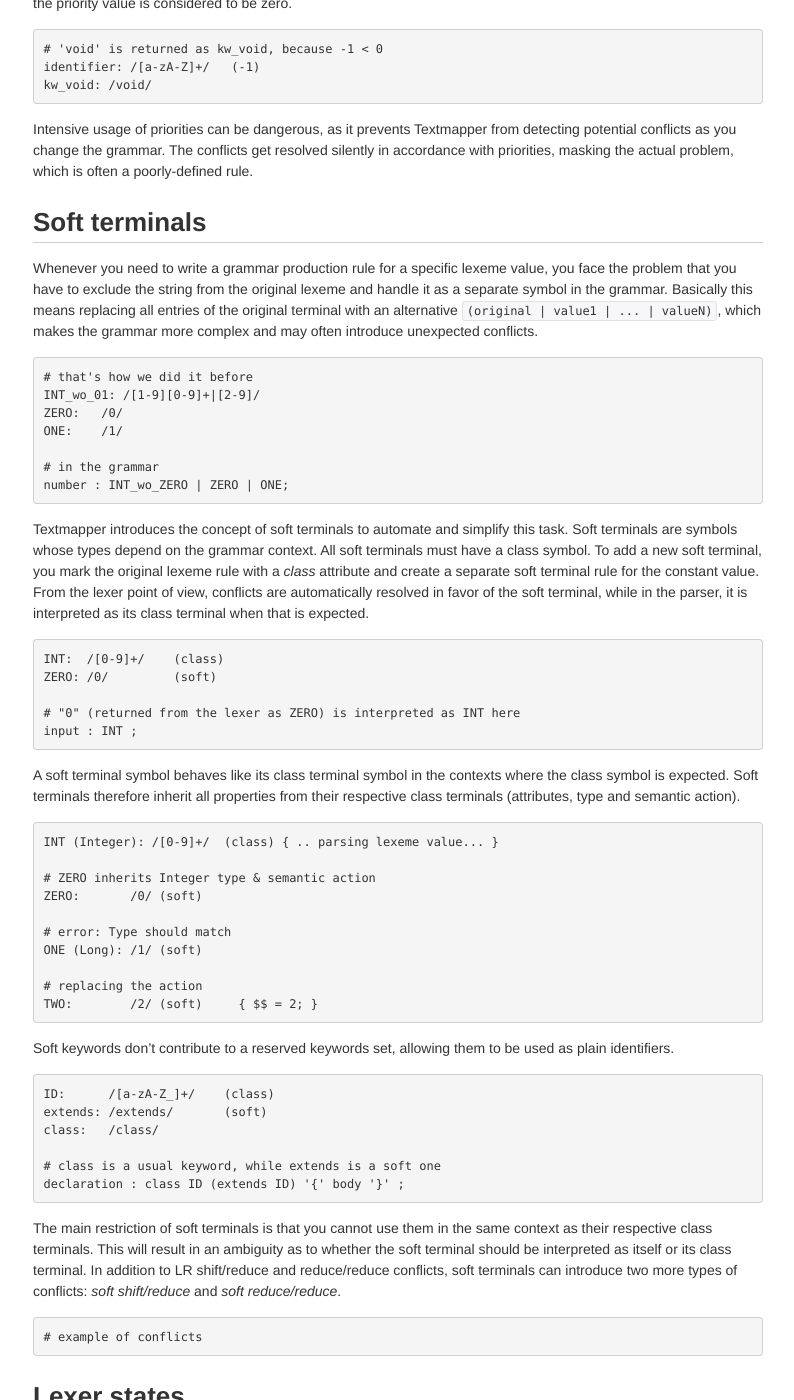
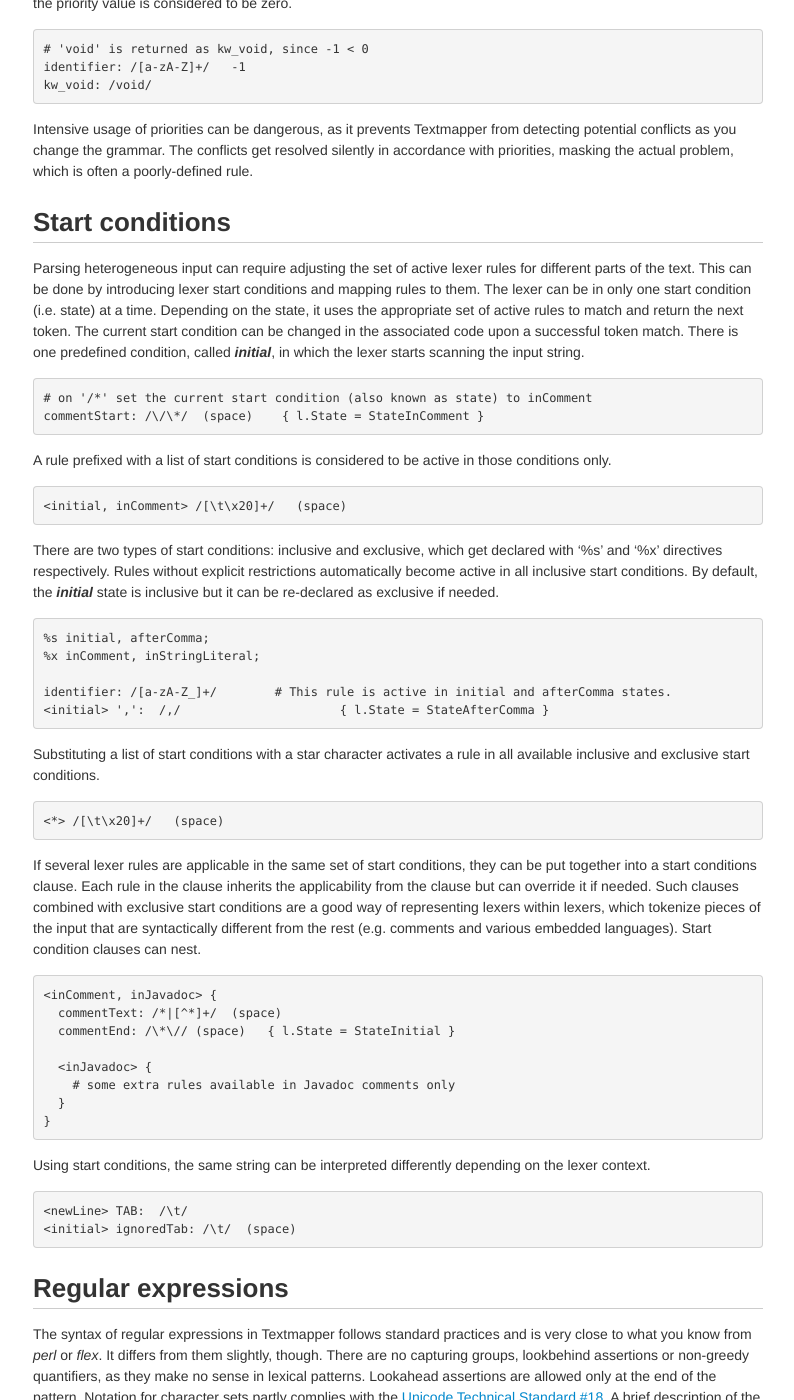
Before and after one commit to inspirer/textmapper, a Jekyll site: the page built from documentation.md, in a window 1280 px wide and 1400 px high, scrolled down 2672 px. Shown: the whole window, without its empty margins (242-1036 px from the left). Built offline with Jekyll 4.4.1, drawn with Linux system fonts in a browser that asks for light colours; some of the changed text lies outside the part shown.

Commit message:
Revise the lexer documentation

````diff
--- a/documentation.md
+++ b/documentation.md
@@ -12,11 +12,11 @@ The textmapper input file contains definitions of the lexer and parser as well a
 
 The source text is a sequence of Unicode characters. By default, it is stored in a file with the extension .tm which is represented in the UTF-8 encoding.
 
-Whitespaces (including line breaks) have no special meaning, and are used only as token separators. Single-line comments start with a hash character (#). Larger pieces of text can be commented out with traditional block comments (`/* .. */`). Identifiers consist of case-sensitive sequences of alphanumeric or underscore characters and cannot start with a digit. As an exception, they are also allowed to have dashes in the middle, as is common in many reference grammars. Another possible form of an identifier is a sequence of characters in single quotes ('), which is useful for naming keywords and punctuation tokens.
+Whitespaces (including line breaks) have no special meaning, and are used only as token separators. Single-line comments start with a hash character (`#`). Larger pieces of text can be commented out with traditional block comments (`/* .. */`). Identifiers consist of case-sensitive sequences of alphanumeric or underscore characters and cannot start with a digit. As an exception, they are also allowed to have dashes in the middle, as is common in many reference grammars. Another possible form of an identifier is a sequence of characters in single quotes ('), which is useful for naming keywords and punctuation tokens.
 
 ## Options
 
-Textmapper files must start with a header specifying a name for the grammar and a target language for the generated lexer and parser. Semantic actions and value types associated with symbols are considered to be in that language. The header is followed by zero or more generation options, which can be used to tweak the Textmapper output.
+Textmapper files must start with a header specifying a name for the grammar and a target language for the generated code. Semantic actions and value types associated with symbols are considered to be in that language. The header is followed by zero or more generation options, which can be used to tweak the Textmapper output.
 
 	language js(go);     # A Javascript parser in Go.
 
@@ -66,119 +66,75 @@ Mapping an input string to a terminal can be handled by the associated code.
 
 ## Associated values
 
-During the parsing process, each symbol can optionally hold an associated value. Different symbols can have values of different types. The type can be specified in parentheses next to the symbol name. For example, IntegerConstant represents any number in the code, while the value of the number is usually attached to the symbol as the associated data.
+During the parsing process, each symbol can optionally hold an associated value. Different symbols can have values of different types. The type can be specified in braces next to the symbol name. For example, IntegerConstant represents any number in the code, while the value of the number is usually attached to the symbol as the associated data.
 
-	IntegerConstant (Integer): /[0-9]+/
+	IntegerConstant {Integer}: /[0-9]+/
 
 By default, the associated value is null (nil, NULL, 0, etc., depending on the target language and type). To compute it for a terminal, add a semantic action to the lexer rule. "$value" is an alias for the associated value variable of the current terminal under construction.
 
-	IntegerConstant (int): /[0-9]+/ { $value = Integer.parseInt(current()); }
+	IntegerConstant {int}: /[0-9]+/ { $value = Integer.parseInt(current()); }
 
 When the string type is chosen for a terminal, the matched text is taken as the default associated value. Semantic actions can override this default value (to perform decoding, for example).
 
 	# value is taken from the parsed text as is
-	ID (String): /[a-z]+/
+	ID {String}: /[a-z]+/
 
 ## Lexer conflicts
 
 When a string of characters is matched by two rules, Textmapper reports a conflict. In most cases one of the regular expressions can be rewritten to exclude the conflicting string. Although that is possible in theory, in practice it may lead to enormously long and unreadable definitions. Textmapper has two mechanisms to avoid this problem. The first one is applicable when one of the rules matches only one specific string. I.e. we have a more general and a more specific rule matching the same string. Marking the general one with the _(class)_ attribute tells Textmapper to prefer specific rules over it.
 
-	# 'void' is returned as kw_void, because kw_void is an identifier
+	# 'keyword' has a priority over identifier, since it is a more specific rule.
 	identifier: /[a-zA-Z]+/   (class)
-	kw_void: /void/
+	'keyword': /keyword/
 
 For all constant regular expressions, Textmapper tries to find a matching _class_ rule. If there are two, a fatal error is reported.
 
 Another solution is to use numerical priorities. The rule with the highest priority value is chosen. When not specified, the priority value is considered to be zero.
 
-	# 'void' is returned as kw_void, because -1 < 0
-	identifier: /[a-zA-Z]+/   (-1)
+	# 'void' is returned as kw_void, since -1 < 0
+	identifier: /[a-zA-Z]+/   -1
 	kw_void: /void/
 
 Intensive usage of priorities can be dangerous, as it prevents Textmapper from detecting potential conflicts as you change the grammar. The conflicts get resolved silently in accordance with priorities, masking the actual problem, which is often a poorly-defined rule.
 
-## Soft terminals
+## Start conditions
 
-Whenever you need to write a grammar production rule for a specific lexeme value, you face the problem that you have to exclude the string from the original lexeme and handle it as a separate symbol in the grammar. Basically this means replacing all entries of the original terminal with an alternative ```(original | value1 | ... | valueN)```, which makes the grammar more complex and may often introduce unexpected conflicts.
+Parsing heterogeneous input can require adjusting the set of active lexer rules for different parts of the text. This can be done by introducing lexer start conditions and mapping rules to them. The lexer can be in only one start condition (i.e. state) at a time. Depending on the state, it uses the appropriate set of active rules to match and return the next token. The current start condition can be changed in the associated code upon a successful token match. There is one predefined condition, called **_initial_**, in which the lexer starts scanning the input string.
 
-	# that's how we did it before
-	INT_wo_01: /[1-9][0-9]+|[2-9]/
-	ZERO:   /0/
-	ONE:    /1/
+	# on '/*' set the current start condition (also known as state) to inComment
+	commentStart: /\/\*/  (space)    { l.State = StateInComment }
 
-	# in the grammar
-	number : INT_wo_ZERO | ZERO | ONE;
+A rule prefixed with a list of start conditions is considered to be active in those conditions only.
 
-Textmapper introduces the concept of soft terminals to automate and simplify this task. Soft terminals are symbols whose types depend on the grammar context. All soft terminals must have a class symbol. To add a new soft terminal, you mark the original lexeme rule with a _class_ attribute and create a separate soft terminal rule for the constant value. From the lexer point of view, conflicts are automatically resolved in favor of the soft terminal, while in the parser, it is interpreted as its class terminal when that is expected.
+	<initial, inComment> /[\t\x20]+/   (space)
 
-	INT:  /[0-9]+/    (class)
-	ZERO: /0/         (soft)
+There are two types of start conditions: inclusive and exclusive, which get declared with '%s' and '%x' directives respectively. Rules without explicit restrictions automatically become active in all inclusive start conditions. By default, the **_initial_** state is inclusive but it can be re-declared as exclusive if needed.
 
-	# "0" (returned from the lexer as ZERO) is interpreted as INT here
-	input : INT ;
+	%s initial, afterComma;
+	%x inComment, inStringLiteral;
 
-A soft terminal symbol behaves like its class terminal symbol in the contexts where the class symbol is expected. Soft terminals therefore inherit all properties from their respective class terminals (attributes, type and semantic action).
+	identifier: /[a-zA-Z_]+/        # This rule is active in initial and afterComma states.
+	<initial> ',':  /,/                      { l.State = StateAfterComma }
 
-	INT (Integer): /[0-9]+/  (class) { .. parsing lexeme value... }
+Substituting a list of start conditions with a star character activates a rule in all available inclusive and exclusive start conditions.
 
-	# ZERO inherits Integer type & semantic action
-	ZERO:       /0/ (soft)
+	<*> /[\t\x20]+/   (space)
 
-	# error: Type should match
-	ONE (Long): /1/ (soft)
+If several lexer rules are applicable in the same set of start conditions, they can be put together into a start conditions clause. Each rule in the clause inherits the applicability from the clause but can override it if needed. Such clauses combined with exclusive start conditions are a good way of representing lexers within lexers, which tokenize pieces of the input that are syntactically different from the rest (e.g. comments and various embedded languages). Start condition clauses can nest.
 
-	# replacing the action
-	TWO:        /2/ (soft)     { $$ = 2; }
+	<inComment, inJavadoc> {
+	  commentText: /*|[^*]+/  (space)
+	  commentEnd: /\*\// (space)   { l.State = StateInitial }
 
-Soft keywords don't contribute to a reserved keywords set, allowing them to be used as plain identifiers.
+	  <inJavadoc> {
+	    # some extra rules available in Javadoc comments only
+	  }
+	}
 
-	ID:      /[a-zA-Z_]+/    (class)
-	extends: /extends/       (soft)
-	class:   /class/
+Using start conditions, the same string can be interpreted differently depending on the lexer context.
 
-	# class is a usual keyword, while extends is a soft one
-	declaration : class ID (extends ID) '{' body '}' ;
-
-The main restriction of soft terminals is that you cannot use them in the same context as their respective class terminals. This will result in an ambiguity as to whether the soft terminal should be interpreted as itself or its class terminal. In addition to LR shift/reduce and reduce/reduce conflicts, soft terminals can introduce two more types of conflicts: _soft shift/reduce_ and _soft reduce/reduce_.
-
-	# example of conflicts
-
-## Lexer states
-
-Parsing heterogeneous input can require adjusting the set of active lexer rules for different parts of the stream. This can be done by introducing lexer states and mapping rules to them. The lexer can be in only one state at a time. Depending on the state, it uses the appropriate set of rules to match and return the next token. The current state can be changed after a successful token match using transition maps (see below), or from the associated code. There is one predefined state, called **_initial_**, in which the lexer starts reading the stream.
-
-	# after '/*' shift to inComment state
-	commentStart: /\/\*/  (space)    { setState(States.inComment); }
-
-States are declared in a mapping clause. In its simple form, a mapping clause is a comma separated list of state names. All rules following the declaration (up to the next mapping clause) are applicable only in the enumerated states.
-
-	[inComment]
-	commentText: /*|[^*]+/  (space)
-	commentEnd: /\*\// (space)   { setState(States.initial); }
-
-All rules before the first mapping clause fall into the **_initial_** state.
-
-A transition can be declared without associated code by using arrow notation.
-
-	commentStart: /\/\*/  (space, -> inComment)
-
-The mapping clause can contain transitions for each state, which are inherited by rules without explicitly specified transitions.
-
-	# Example: lexer is in newLine state only immediately after \n
-	[initial, newLine -> initial]
-	NL:   /\n/   (space, -> newLine)
-
-	# no transition, inherits transition from newLine to initial
-	ID:  /[a-z]+/
-
-Depending on the state, the same string can be handled in more than one way.
-
-	[newLine] TAB:  /\t/
-	[initial] ignoredTab: /\t/  (space)
-
-All specified transitions are applied before the execution of the associated code, so the current state of the lexer can be fine-tuned in the code even when declarative transitions are used.
-
-	leftParen: /\(/   (-> inParentheses)		{ if (!isExpression()) setState(States.initial); }
+	<newLine> TAB:  /\t/
+	<initial> ignoredTab: /\t/  (space)
 
 ## Regular expressions
 
@@ -236,6 +192,10 @@ Pattern definitions
 
 	{name}         the substitution of the `name' pattern definition
 
+Special symbols
+
+	{eoi}          an end-of-input (can appear at the end of a pattern only)
+
 Supported unicode categories (in `\p{xx}`)
 
 	Lu             Letter, uppercase
@@ -269,23 +229,6 @@ Supported unicode categories (in `\p{xx}`)
 	Co             Other, private use
 	Cn             Other, not assigned (including non-characters)
 
-Pattern modifiers (in `/pattern/si`)
-
-	s              change `.' to match any character (even a newline)
-	i              case-insensitive pattern matching
-
-Unsupported (planned)
-
-	^              the beginning of a line
-	$              the end of a line
-	{eoi}          an end-of-input (can appear at the end of a pattern only)
-	[\w]{-}[A-Z]   difference of two character sets (left associative operator)
-	{+}            union
-	{&&}           intersection (has lower priority than {+} or {-})
-	\Q             quotes all characters until \E
-	(?is:R)        match an `R' with the given modifiers (see Pattern modifiers)
-	(?-i:R)        turns off modifier
-
 Notes
 
 	[^a-z] matches a newline, unless '\n' is explicitly added into the negated class: [^a-z\n]
@@ -316,7 +259,7 @@ To use an optional symbol (meaning either that symbol or an empty string is acce
 As in lexer rules, the type of the associated value can be specified right after the symbol name.
 
 	# associated value is an AST class
-	IfStatement (AstIfStatement) : if '(' expr ')' statement ;
+	IfStatement {AstIfStatement} : if '(' expr ')' statement ;
 
 ## Rule syntax extensions
 
@@ -364,7 +307,7 @@
 Semantic actions are code in the target language, which is executed when the parser reaches that point in the grammar. Most actions are declared at the end of the rule, where they can be used to compute the resulting associated value for the left-hand nonterminal. ```$$``` stands for the resulting variable.
 
 	# simple action
-	One (Integer) : '1'   { $$ = 1; } ;
+	One {Integer} : '1'   { $$ = 1; } ;
 
 To refer to the values of the right-hand side symbols, use a dollar sign followed by the position or the name of the symbol. Symbols are numbered from left to right starting with 0, so the leftmost one can be referred to as ```$0```. If a symbol is not matched, its associated value will be null (nil, NULL, 0, etc., depending on the target language and type).
 
@@ -375,7 +318,7 @@ An associated value for the symbol can be used only if its type is declared. In
 
 When the same symbol is used twice on the right-hand side of a rule, it cannot be referred to by its own name due to ambiguity (reported as an error). In this case we can provide an alias for it: ```alias=symbol```.
 
-	expr (int) :
+	expr {int} :
 	    left=expr '+' right=expr  { $$ = $left + $right; }
 	  | ID '(' argumentsopt ')'   { $$ = call($ID, $argumentsopt); }
 	;
````
Also changed, not shown: other parts of documentation.md (+1 -1 lines).
